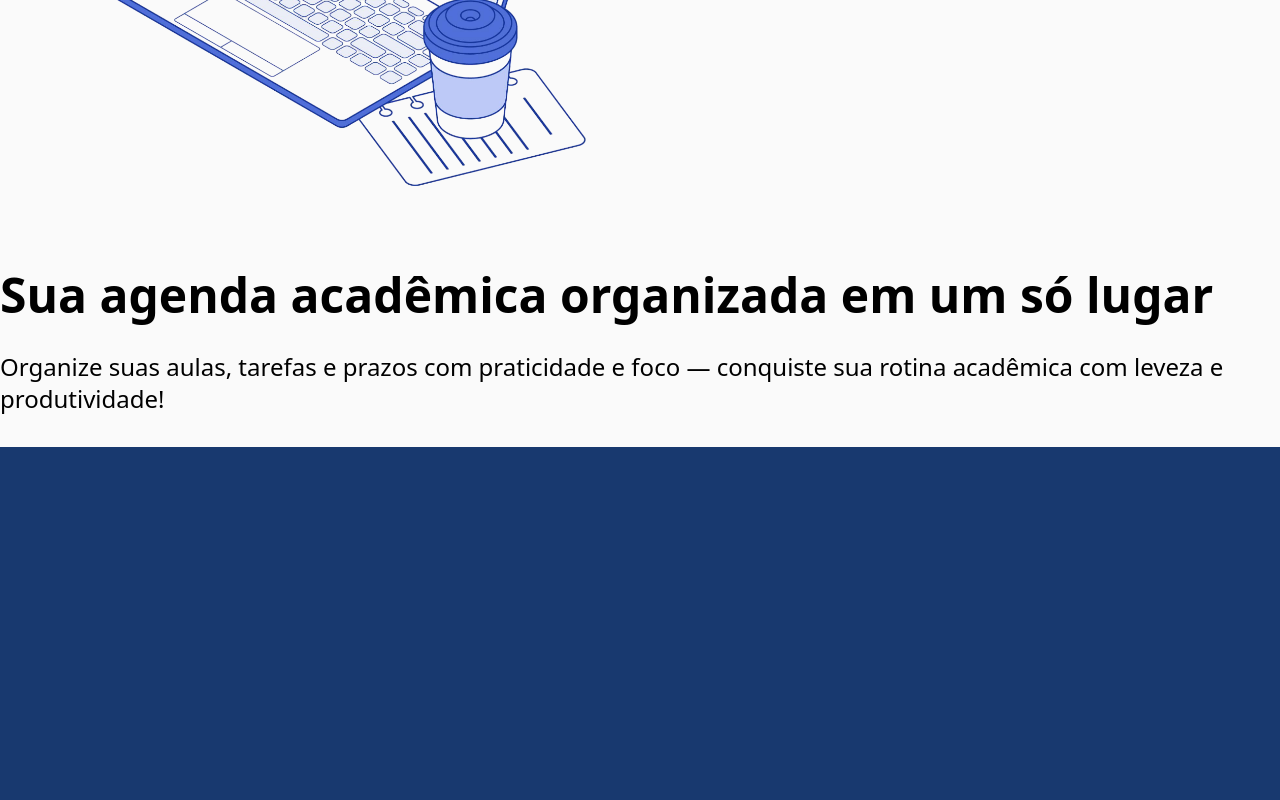
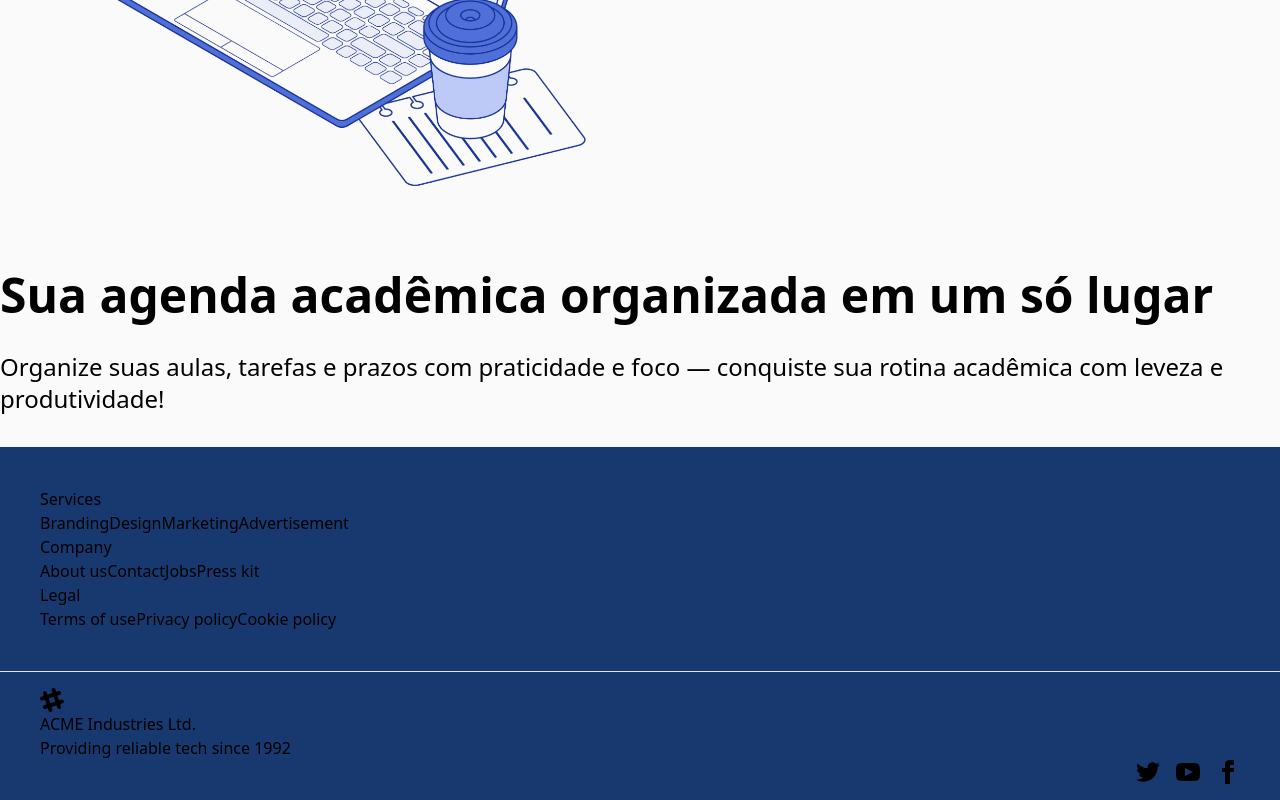
Before and after one commit to Gabriel371-tech/Bedrock, a React (Vite) app: page / in a window 1280 px wide. Shown: the part 4109-4909 px from the top of the page. Before the commit the page ends 4556 px from the top, so only its background shows below. Built offline with nearby package versions, Linux system fonts and the light colour scheme.

Commit message:
feat: criado o componente footer

```diff
--- a/src/App.tsx
+++ b/src/App.tsx
@@ -8,6 +8,7 @@
 import Hero2 from "./components/sections/Hero2";
 import './index.css';
 import Login from "./pages/Login";
+import Footer from "./components/Footer";
 
 function App() {
 
@@ -25,6 +26,7 @@
               <Escalavel/>
               <Hero2 />
               <Agenda />
+              <Footer />
             </>
           }
         />
--- /dev/null
+++ b/src/components/Footer.tsx
@@ -0,0 +1,69 @@
+
+export default function Footer() {
+    return (
+        <>
+      <footer className="footer sm:footer-horizontal bg-neutral text-neutral-content p-10">
+        <nav>
+          <h6 className="footer-title">Services</h6>
+          <a className="link link-hover">Branding</a>
+          <a className="link link-hover">Design</a>
+          <a className="link link-hover">Marketing</a>
+          <a className="link link-hover">Advertisement</a>
+        </nav>
+        <nav>
+          <h6 className="footer-title">Company</h6>
+          <a className="link link-hover">About us</a>
+          <a className="link link-hover">Contact</a>
+          <a className="link link-hover">Jobs</a>
+          <a className="link link-hover">Press kit</a>
+        </nav>
+        <nav>
+          <h6 className="footer-title">Legal</h6>
+          <a className="link link-hover">Terms of use</a>
+          <a className="link link-hover">Privacy policy</a>
+          <a className="link link-hover">Cookie policy</a>
+        </nav>
+      </footer>
+
+      <footer className="footer bg-neutral text-base-content border-base-300 border-t px-10 py-4">
+        <aside className="grid-flow-col items-center">
+          <svg
+            width="24"
+            height="24"
+            viewBox="0 0 24 24"
+            xmlns="http://www.w3.org/2000/svg"
+            fillRule="evenodd"
+            clipRule="evenodd"
+            className="fill-current"
+          >
+            <path d="M22.672 15.226l-2.432.811.841 2.515c.33 1.019-.209 2.127-1.23 2.456-1.15.325-2.148-.321-2.463-1.226l-.84-2.518-5.013 1.677.84 2.517c.391 1.203-.434 2.542-1.831 2.542-.88 0-1.601-.564-1.86-1.314l-.842-2.516-2.431.809c-1.135.328-2.145-.317-2.463-1.229-.329-1.018.211-2.127 1.231-2.456l2.432-.809-1.621-4.823-2.432.808c-1.355.384-2.558-.59-2.558-1.839 0-.817.509-1.582 1.327-1.846l2.433-.809-.842-2.515c-.33-1.02.211-2.129 1.232-2.458 1.02-.329 2.13.209 2.461 1.229l.842 2.515 5.011-1.677-.839-2.517c-.403-1.238.484-2.553 1.843-2.553.819 0 1.585.509 1.85 1.326l.841 2.517 2.431-.81c1.02-.33 2.131.211 2.461 1.229.332 1.018-.21 2.126-1.23 2.456l-2.433.809 1.622 4.823 2.433-.809c1.242-.401 2.557.484 2.557 1.838 0 .819-.51 1.583-1.328 1.847m-8.992-6.428l-5.01 1.675 1.619 4.828 5.011-1.674-1.62-4.829z"></path>
+          </svg>
+          <p>
+            ACME Industries Ltd.
+            <br />
+            Providing reliable tech since 1992
+          </p>
+        </aside>
+        <nav className="md:place-self-center md:justify-self-end">
+          <div className="grid grid-flow-col gap-4">
+            <a>
+              <svg xmlns="http://www.w3.org/2000/svg" width="24" height="24" viewBox="0 0 24 24" className="fill-current">
+                <path d="M24 4.557c-.883.392-1.832.656-2.828.775 1.017-.609 1.798-1.574 2.165-2.724-.951.564-2.005.974-3.127 1.195-.897-.957-2.178-1.555-3.594-1.555-3.179 0-5.515 2.966-4.797 6.045-4.091-.205-7.719-2.165-10.148-5.144-1.29 2.213-.669 5.108 1.523 6.574-.806-.026-1.566-.247-2.229-.616-.054 2.281 1.581 4.415 3.949 4.89-.693.188-1.452.232-2.224.084.626 1.956 2.444 3.379 4.6 3.419-2.07 1.623-4.678 2.348-7.29 2.04 2.179 1.397 4.768 2.212 7.548 2.212 9.142 0 14.307-7.721 13.995-14.646.962-.695 1.797-1.562 2.457-2.549z"></path>
+              </svg>
+            </a>
+            <a>
+              <svg xmlns="http://www.w3.org/2000/svg" width="24" height="24" viewBox="0 0 24 24" className="fill-current">
+                <path d="M19.615 3.184c-3.604-.246-11.631-.245-15.23 0-3.897.266-4.356 2.62-4.385 8.816.029 6.185.484 8.549 4.385 8.816 3.6.245 11.626.246 15.23 0 3.897-.266 4.356-2.62 4.385-8.816-.029-6.185-.484-8.549-4.385-8.816zm-10.615 12.816v-8l8 3.993-8 4.007z"></path>
+              </svg>
+            </a>
+            <a>
+              <svg xmlns="http://www.w3.org/2000/svg" width="24" height="24" viewBox="0 0 24 24" className="fill-current">
+                <path d="M9 8h-3v4h3v12h5v-12h3.642l.358-4h-4v-1.667c0-.955.192-1.333 1.115-1.333h2.885v-5h-3.808c-3.596 0-5.192 1.583-5.192 4.615v3.385z"></path>
+              </svg>
+            </a>
+          </div>
+        </nav>
+      </footer>
+    </>
+    );
+}
```
